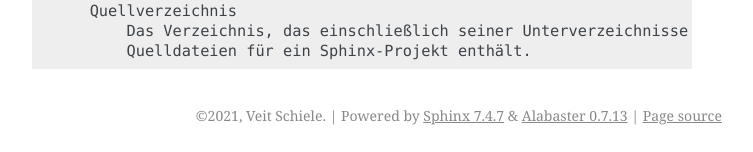
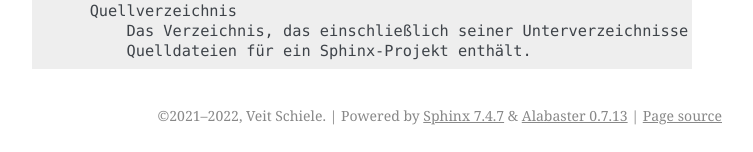
Before and after one commit to veit/python-basics-tutorial-de, a Sphinx documentation site: the page built from docs/document/directives.rst, in a window 1280 px wide. Shown: the part 1777-1929 px from the top of the page, without its empty margins (388-1141 px from the left). Built offline with Sphinx 7.4.7, drawn with Linux system fonts in a browser that asks for light colours; pages that are not in the unit, such as notebooks, are missing from menus.

Commit message:
Update copyright

```diff
--- a/docs/conf.py
+++ b/docs/conf.py
@@ -38,7 +38,7 @@ extensions = [
     'sphinx_tabs.tabs',
     ]
 
-plantuml = 'java -jar /PATH/TO/plantuml.jar'
+plantuml = 'java -jar /Users/veit/cusy/trn/python-basics-tutorial-de/plantuml.jar'
 plantuml_output_format = 'svg'
 
 intersphinx_mapping = {
@@ -60,7 +60,7 @@ master_doc = 'index'
 
 # General information about the project.
 project = 'Python Basics'
-copyright = "2021, Veit Schiele"
+copyright = "2021–2022, Veit Schiele"
 author = "Veit Schiele"
 
 show_authors = True
```
